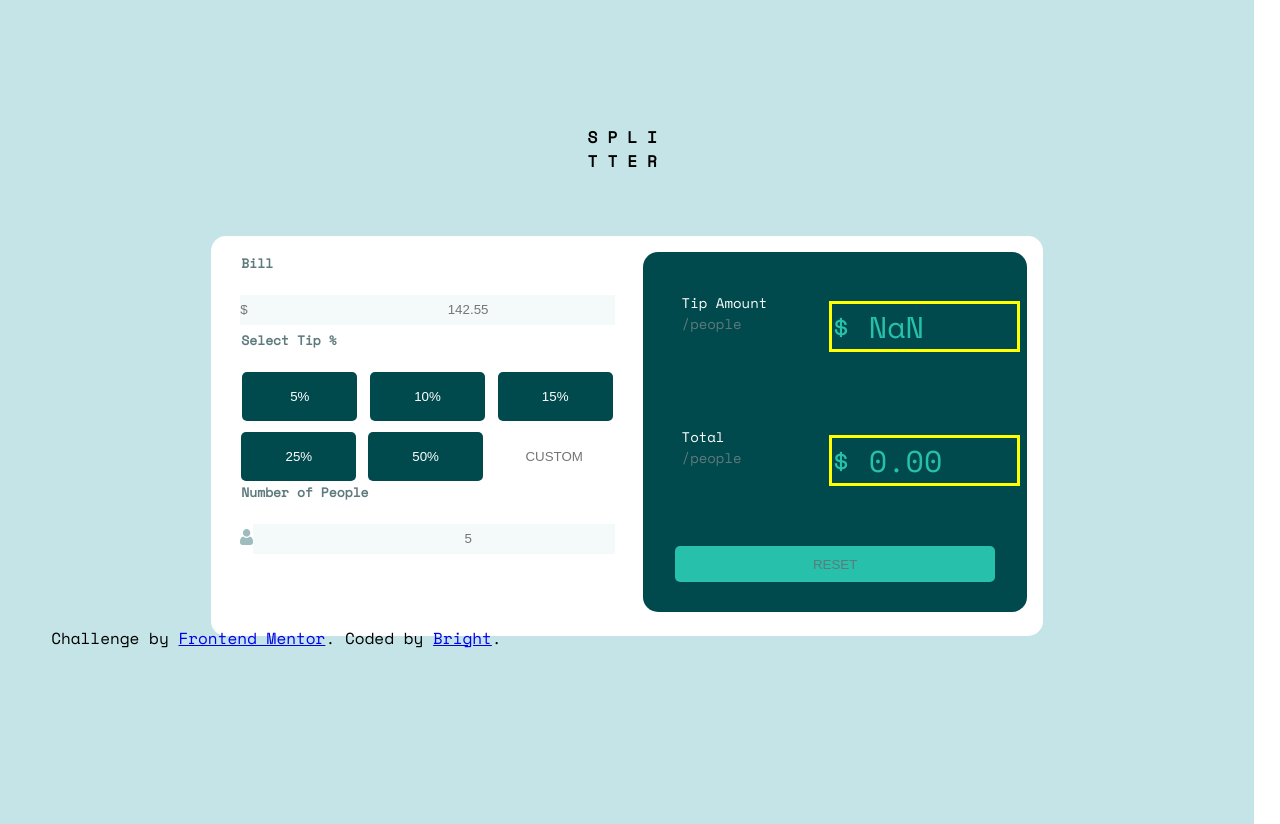
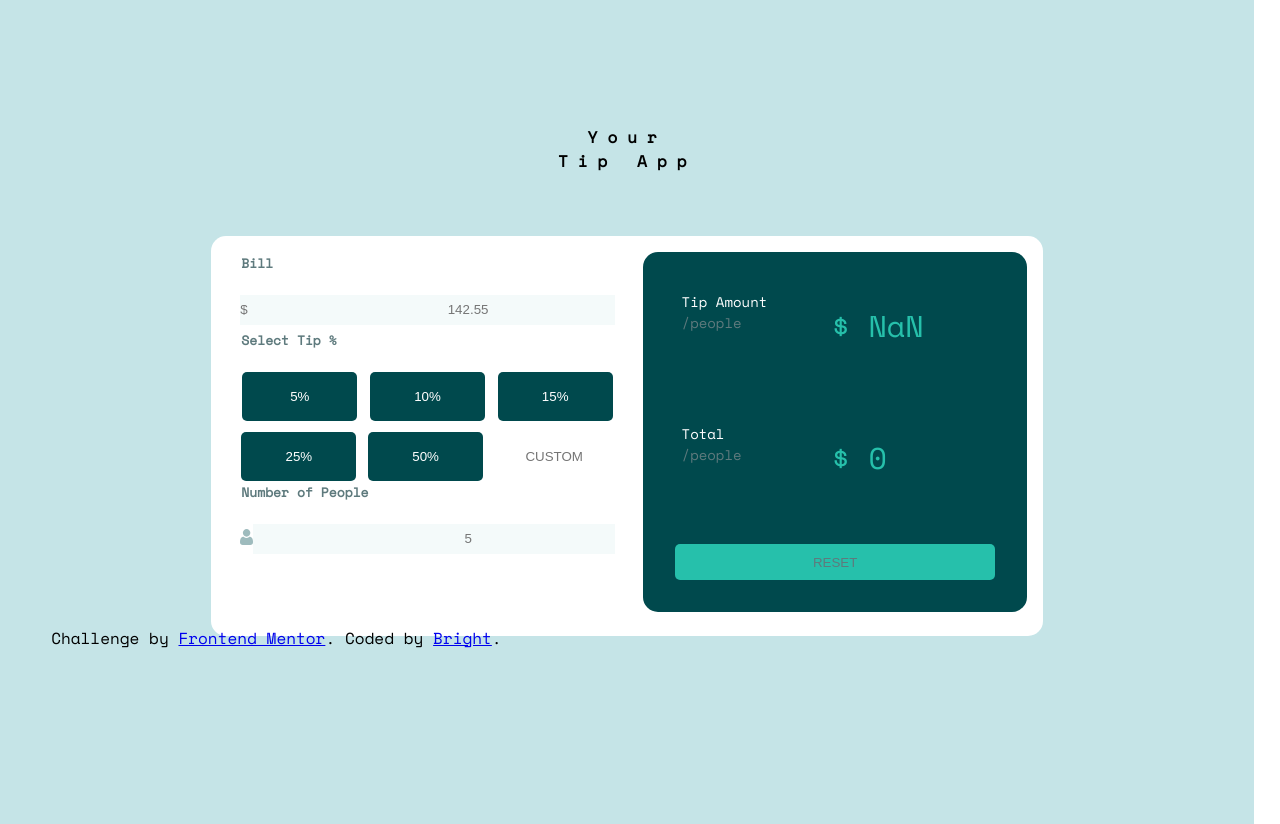
Before and after one commit to Beemhuse/tip-calculator, a plain HTML site: page index.html in a window 1280 px wide. Both pictures are taken after a click on the button "5%". Drawn offline with nearby package versions, Linux system fonts and the light colour scheme.

Commit message:
change to css,html,js

```diff
--- a/app.js
+++ b/app.js
@@ -24,7 +24,7 @@ function calculate(number){
     let result=bill.value/100*total
     let subTotalFormatted=parseFloat(result).toFixed(2); //"12.13"
     result= subTotalFormatted
-    resultTwo=parseFloat(resultTwo).toFixed(2);
+    resultTwo=Math.round(parseFloat(resultTwo).toFixed(2));
     console.log(resultTwo)
     custom()
 
--- a/index.html
+++ b/index.html
@@ -6,22 +6,16 @@
 
   <link rel="icon" type="image/png" sizes="32x32" href="./images/favicon-32x32.png">
   <link rel="stylesheet" href="style.css">
-  <title>Frontend Mentor | Tip calculator app</title>
+  <title> Bright | Tip calculator app</title>
   <!-- Feel free to remove these styles or customise in your own stylesheet-->
 </head>
 <body>
   <section id="calculator-body">
-    <header>SPLI<br>TTER</header>
+    <header>Your<br>Tip App</header>
     <div class="content">
       <h2 class="content-header">Bill</h2>
       <div class="content-result">
-        <!-- <div>
-          $
-        </div>
-        <div>
-          142.55
-        </div>
-         -->
+
        <input type="text" name="" id="inputText" placeholder="$                                                      142.55">
 
       </div>
@@ -53,7 +47,7 @@
       </div>
       <div class="attribution">
         Challenge by <a href="https://www.frontendmentor.io?ref=challenge" target="_blank">Frontend Mentor</a>.
-        Coded by <a href="#">Bright</a>.
+        Coded by <a href="https://github.com/Beemhuse/tip-calculator">Bright</a>.
       </div>
     </div>
 
--- a/style.css
+++ b/style.css
@@ -5,7 +5,6 @@
 }
 body{
     font-size: 16px;
-    /* font-family: ; */
     font-family: 'Space Mono', monospace;
 }
 
@@ -65,7 +64,6 @@ body{
     justify-content: space-between;
     align-items: center;
     border-radius: 10px;
-    /* background-color: hsl(189, 41%, 97%); */
     height: 1.5rem;
     padding-left: 5%;
     padding-right: 5%;
@@ -132,15 +130,11 @@ button:hover{
 
 }
 .footer-result .figure{
-border: solid yellow;
-/* height: 10px; */
 width: 100%;
 margin-right: -10%;
     font-size: 30px;
 }
 .footer-result span{
-/* border: solid red; */
-
     color:hsl(172, 67%, 45%);
 }
 .reset{
@@ -242,11 +236,9 @@ margin-right: -10%;
         justify-content: space-around;
     }
     .footer-result{
-        /* margin-top: 5%; */
         font-size: 14px;
         color: white;
         display: flex;
-        /* width: 10%; */
         justify-content: space-around;
         align-items: center;
     }
@@ -256,13 +248,6 @@ margin-right: -10%;
         margin-top: 5%;
     }
 
-    #tip{
-        /* margin-top: -10%; */
-    }
-
-    #total{
-        /* margin-top: -40%; */
-    }
     #figure{
         margin-top: 5%;
     }
```
